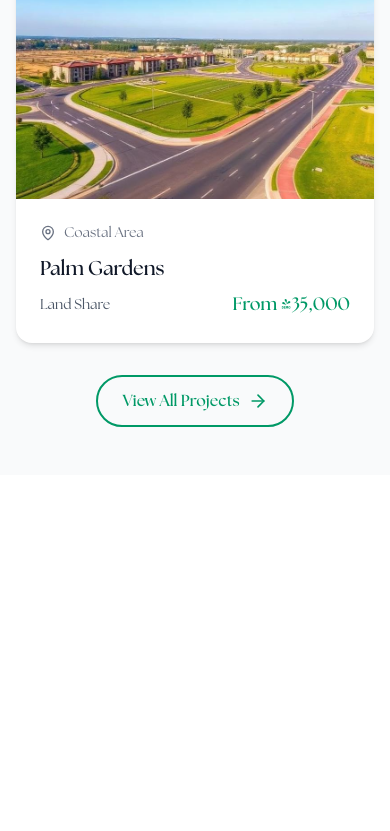
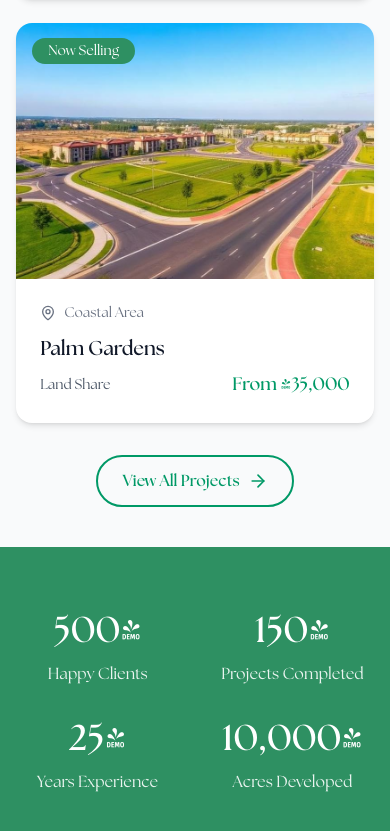
Before and after one commit to mahbub045/suqoon, a Next.js app: page / in a window 390 px wide. Shown: the part 5488-6319 px from the top of the page. Before the commit the page ends 5963 px from the top, so only its background shows below. Built offline with nearby package versions, Linux system fonts and the light colour scheme.

Commit message:
created stats section and added cursor pointer effect for all the buttons

```diff
--- a/Components/Home/AboutSection/AboutSection.tsx
+++ b/Components/Home/AboutSection/AboutSection.tsx
@@ -2,8 +2,8 @@ import { Features } from "@/Data/Home/AboutSectionFeatures/AboutSectionFeatures"
 
 const AboutSection: React.FC = () => {
   return (
-    <section className="py-24 px-4 sm:px-6 lg:px-8 bg-gray-50">
-      <div className="max-w-7xl mx-auto">
+    <section className="py-24 bg-gray-50">
+      <div className="w-11/12 mx-auto">
         <div className="grid lg:grid-cols-2 gap-12 items-start">
           {/* Left Content */}
           <div className="my-auto animate-fade-in-right opacity-0 [animation-delay:200ms] [animation-fill-mode:forwards]">
--- a/Components/Home/FeatureProjectsSection/FeatureProjectsSection.tsx
+++ b/Components/Home/FeatureProjectsSection/FeatureProjectsSection.tsx
@@ -5,8 +5,8 @@ import { properties } from '@/Data/Home/ProjectsFeatures/ProjectsFeatures';
 
 const FeatureProjectsSection = () => {
   return (
-    <section className="px-4 md:px-8 lg:px-16 py-12 lg:py-30 bg-gray-50">
-      <div className="max-w-7xl mx-auto">
+    <section className="bg-gray-50">
+      <div className="w-11/12 mx-auto py-10 lg:py-30">
         {/* Header */}
         <div className="flex items-start justify-between mb-12">
           <div>
@@ -19,14 +19,14 @@ const FeatureProjectsSection = () => {
             </h2>
           </div>
 
-          <button className="hidden md:flex items-center gap-2 px-6 py-3 border-2 border-primary text-primary rounded-full hover:bg-primary hover:text-white transition-colors duration-300 font-semibold">
+          <button className="hidden md:flex items-center gap-2 px-6 py-3 border-2 border-primary text-primary rounded-full hover:bg-primary hover:text-white transition-colors duration-300 font-semibold cursor-pointer">
             View All Projects
             <ArrowRight className="w-5 h-5" />
           </button>
         </div>
 
         {/* Property Cards */}
-        <div className="grid grid-cols-1 md:grid-cols-2 lg:grid-cols-3 gap-6">
+        <div className="grid grid-cols-1 md:grid-cols-2 lg:grid-cols-3 gap-6 cursor-pointer">
           {properties.map((property) => (
             <div
               key={property.id}
--- a/Components/Home/HeroSection/HeroSection.tsx
+++ b/Components/Home/HeroSection/HeroSection.tsx
@@ -28,10 +28,10 @@ const HeroSection: React.FC = () => {
         </p>
 
         <div className="flex flex-col sm:flex-row items-center justify-center gap-4 animate-fade-in-up opacity-0 [animation-delay:800ms] [animation-fill-mode:forwards]">
-          <button className="px-10 py-4 bg-primary text-white rounded-full text-lg font-medium hover:bg-primary/90 transition-all">
+          <button className="px-10 py-4 bg-primary text-white rounded-full text-lg font-medium hover:bg-primary/90 cursor-pointer transition-all">
             Explore Projects
           </button>
-          <button className="px-10 py-4 bg-transparent text-white border-2 border-white rounded-full text-lg font-medium hover:bg-white/10 transition-all">
+          <button className="px-10 py-4 bg-transparent text-white border-2 border-white rounded-full text-lg font-medium hover:bg-white/10 cursor-pointer transition-all">
             Learn More
           </button>
         </div>
--- a/Components/Home/ServiceSection/ServiceSection.tsx
+++ b/Components/Home/ServiceSection/ServiceSection.tsx
@@ -7,7 +7,7 @@ import Image from 'next/image';
 const ServicesSection: React.FC = () => {
   return (
     <section className="py-6 lg:py-30 px-4 bg-slate-100">
-      <div className="max-w-7xl mx-auto">
+      <div className="w-11/12 mx-auto">
         {/* Header */}
         <div className="text-center mb-16">
           <p className="text-primary font-semibold text-sm uppercase tracking-wider mb-3">
@@ -57,14 +57,14 @@ const ServicesSection: React.FC = () => {
                 <ul className="space-y-3 mb-8">
                   {service.features.map((feature, featureIndex) => (
                     <li key={featureIndex} className="flex items-center gap-3">
-                      <div className="w-2 h-2 rounded-full bg-primary flex-shrink-0"></div>
+                      <div className="w-2 h-2 rounded-full bg-primary shrink-0"></div>
                       <span className="text-gray-700">{feature}</span>
                     </li>
                   ))}
                 </ul>
 
                 {/* Button */}
-                <button className="bg-primary hover:bg-primary/90 text-white px-6 py-3 rounded-lg font-semibold transition-colors flex items-center gap-2 group">
+                <button className="bg-primary hover:bg-primary/90 text-white px-6 py-3 rounded-lg font-semibold cursor-pointer transition-colors flex items-center gap-2 group">
                   Learn More
                   <ArrowRight className="w-4 h-4 group-hover:translate-x-1 transition-transform" />
                 </button>
--- /dev/null
+++ b/Components/Home/StatsSection/StatsSection.tsx
@@ -0,0 +1,88 @@
+'use client';
+
+import React, { useState, useEffect, useRef } from 'react';
+import { stats } from '@/Data/Home/StatFeatures/StatFeatures';
+
+const CounterStatsSection = () => {
+  const [counts, setCounts] = useState<number[]>(stats.map(() => 0));
+  const [hasAnimated, setHasAnimated] = useState(false);
+  const sectionRef = useRef<HTMLElement>(null);
+
+  useEffect(() => {
+    const observer = new IntersectionObserver(
+      (entries) => {
+        if (entries[0].isIntersecting && !hasAnimated) {
+          setHasAnimated(true);
+          animateCounters();
+        }
+      },
+      { threshold: 0.3 }
+    );
+
+    if (sectionRef.current) {
+      observer.observe(sectionRef.current);
+    }
+
+    return () => observer.disconnect();
+  }, [hasAnimated]);
+
+  const animateCounters = () => {
+    stats.forEach((stat, index) => {
+      const duration = 2000;
+      const steps = 60;
+      const increment = stat.value / steps;
+      let currentStep = 0;
+
+      const timer = setInterval(() => {
+        currentStep++;
+        const newValue = Math.min(Math.floor(increment * currentStep), stat.value);
+
+        setCounts((prevCounts) => {
+          const newCounts = [...prevCounts];
+          newCounts[index] = newValue;
+          return newCounts;
+        });
+
+        if (currentStep >= steps) {
+          clearInterval(timer);
+        }
+      }, duration / steps);
+    });
+  };
+
+  const formatNumber = (num: number): string => {
+    if (num >= 10000) {
+      return (num / 1000).toFixed(0) + ',000';
+    } else if (num >= 1000) {
+      return (num / 1000).toFixed(0) + '00';
+    }
+    return num.toString();
+  };
+
+  return (
+    <section
+      ref={sectionRef}
+      className="w-full bg-primary py-16 md:py-20"
+    >
+      <div className="w-11/12 mx-auto">
+        <div className="grid grid-cols-2 lg:grid-cols-4 gap-8 lg:gap-12">
+          {stats.map((stat, index) => (
+            <div
+              key={stat.id}
+              className="text-center"
+            >
+              <div className="text-4xl md:text-5xl lg:text-6xl font-bold text-white mb-3">
+                {formatNumber(counts[index])}{stat.suffix}
+              </div>
+              <p className="text-white/90 text-base md:text-lg font-medium">
+                {stat.label}
+              </p>
+            </div>
+          ))}
+        </div>
+      </div>
+    </section>
+  );
+};
+
+export default CounterStatsSection;
--- /dev/null
+++ b/Data/Home/StatFeatures/StatFeatures.tsx
@@ -0,0 +1,8 @@
+import { Stat } from "@/Types/Home/StatSectionTypes/StatSectionTypes";
+
+export const stats: Stat[] = [
+  { id: 1, value: 500, suffix: '+', label: 'Happy Clients' },
+  { id: 2, value: 150, suffix: '+', label: 'Projects Completed' },
+  { id: 3, value: 25, suffix: '+', label: 'Years Experience' },
+  { id: 4, value: 10000, suffix: '+', label: 'Acres Developed' }
+];
--- /dev/null
+++ b/Types/Home/StatSectionTypes/StatSectionTypes.tsx
@@ -0,0 +1,6 @@
+export interface Stat {
+  id: number;
+  value: number;
+  suffix: string;
+  label: string;
+}
--- a/app/page.tsx
+++ b/app/page.tsx
@@ -2,6 +2,7 @@ import AboutSection from "@/Components/Home/AboutSection/AboutSection";
 import FeatureProjectsSection from "@/Components/Home/FeatureProjectsSection/FeatureProjectsSection";
 import HeroSection from "@/Components/Home/HeroSection/HeroSection";
 import ServicesSection from "@/Components/Home/ServiceSection/ServiceSection";
+import StatsSection from "@/Components/Home/StatsSection/StatsSection";
 import NavBar from "@/Components/Layout/NavBar/NavBar";
 
 export default function Home() {
@@ -12,6 +13,7 @@ export default function Home() {
       <AboutSection />
       <ServicesSection />
       <FeatureProjectsSection />
+      <StatsSection />
     </main>
   );
 }
```
Also changed, not shown: Components/Layout/NavBar/NavBar.tsx (+6 -6 lines).
